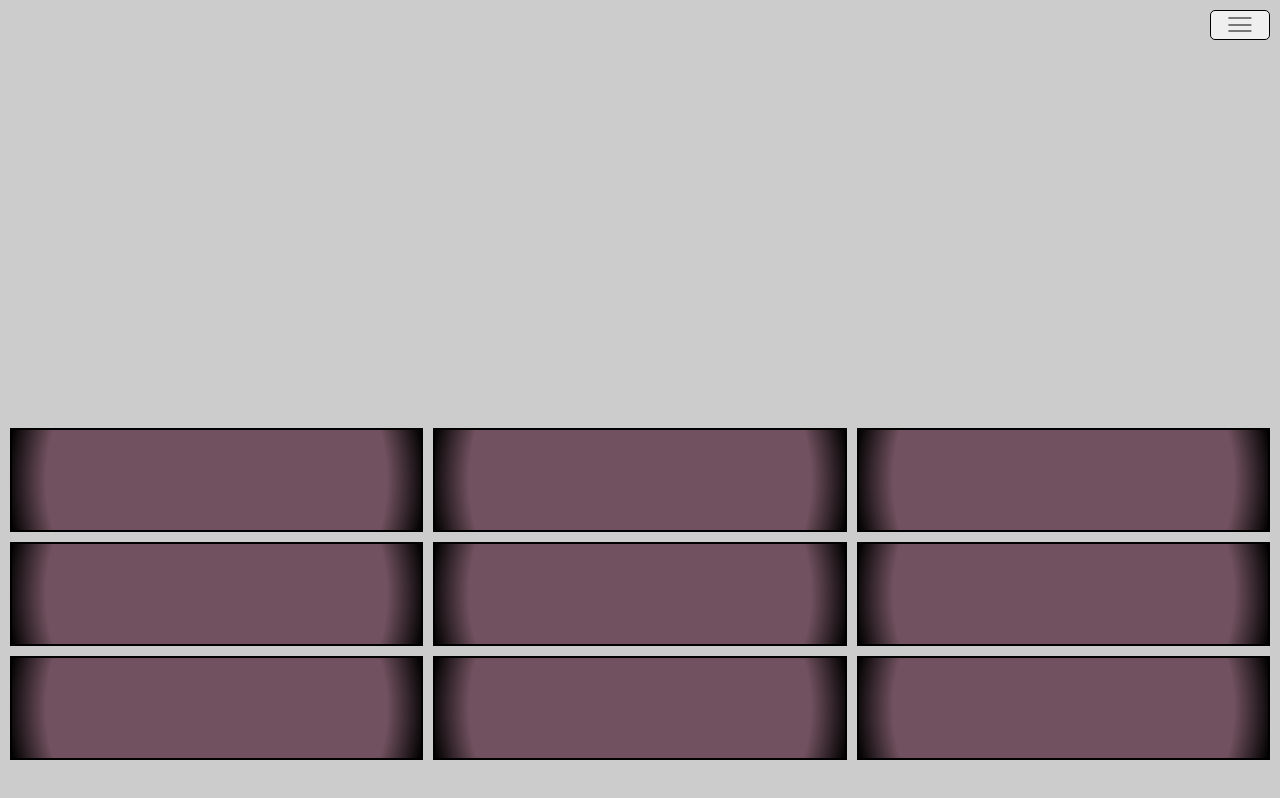
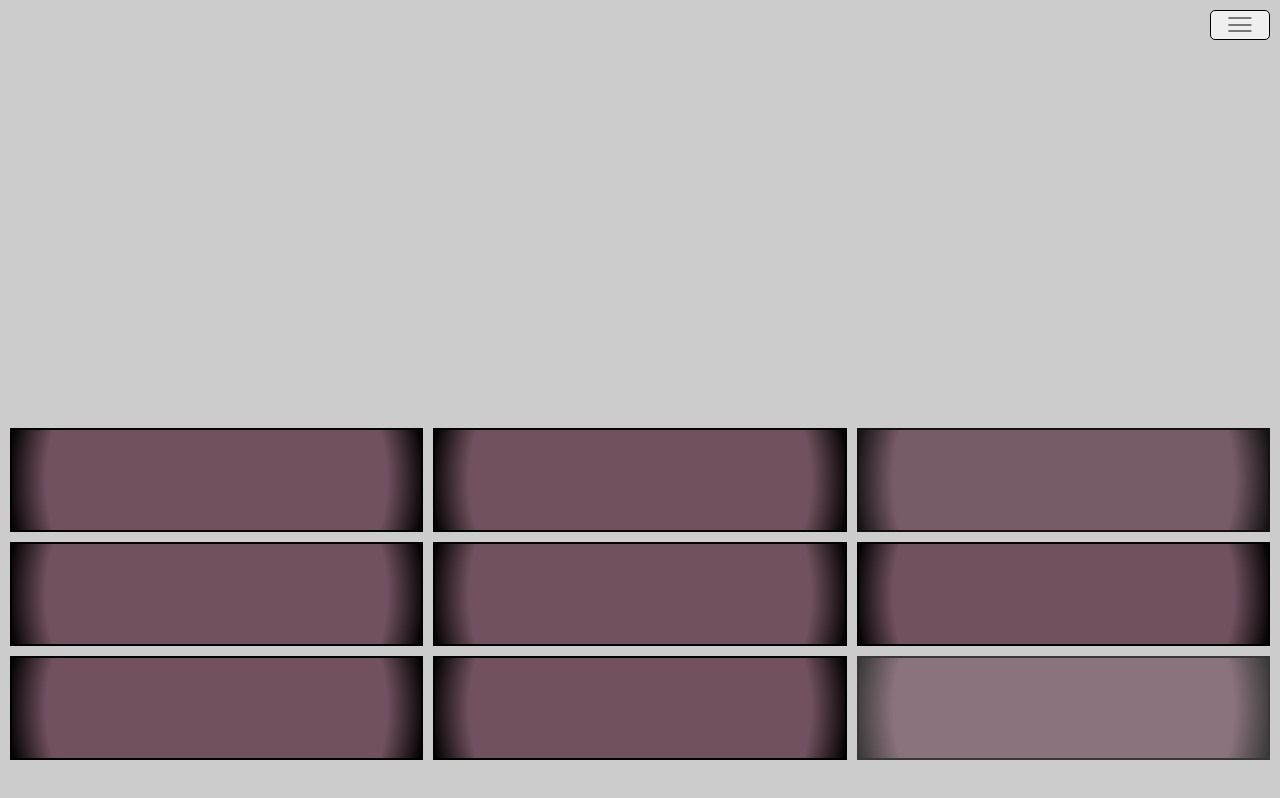
Before and after one commit to andy5566w/Neutec-Project, a Vue app: page / in a window 1280 px wide. Built offline with nearby package versions, Linux system fonts and the light colour scheme.

Commit message:
[Neutec-Project] add flash effect

```diff
--- a/src/components/Jiugongge/Jiugongge.vue
+++ b/src/components/Jiugongge/Jiugongge.vue
@@ -1,14 +1,6 @@
 <template>
   <div class="container">
-    <div class="box"></div>
-    <div class="box"></div>
-    <div class="box"></div>
-    <div class="box"></div>
-    <div class="box"></div>
-    <div class="box"></div>
-    <div class="box"></div>
-    <div class="box"></div>
-    <div class="box"></div>
+    <div class="box" v-for="n in 9" :key="n"></div>
   </div>
 </template>
 <script setup></script>
@@ -29,6 +21,24 @@
       rgba(113, 81, 95, 1) 81%,
       rgba(0, 0, 0, 1) 100%
     );
+
+    @for $i from 1 through 9 {
+      @if ($i == 3 or $i == 5 or $i == 9) {
+        &:nth-child(#{$i}) {
+          animation: flash 0.5s ease-in infinite alternate;
+          animation-delay: #{$i * 0.1}s;
+        }
+      }
+    }
+  }
+}
+
+@keyframes flash {
+  from {
+    opacity: 1;
+  }
+  to {
+    opacity: 0.6;
   }
 }
 </style>
```
